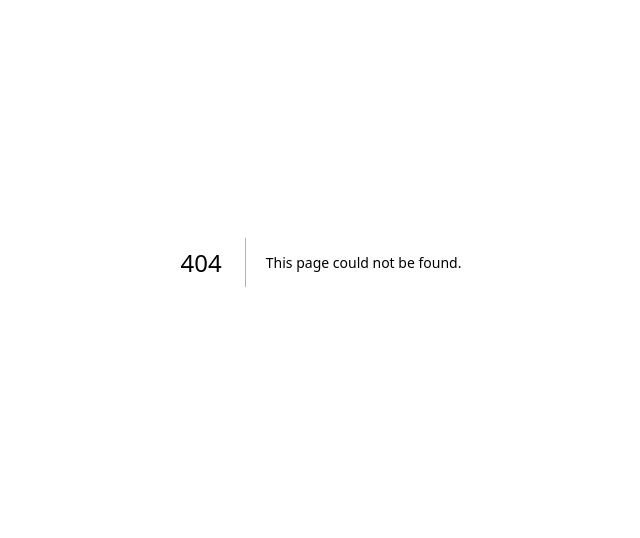
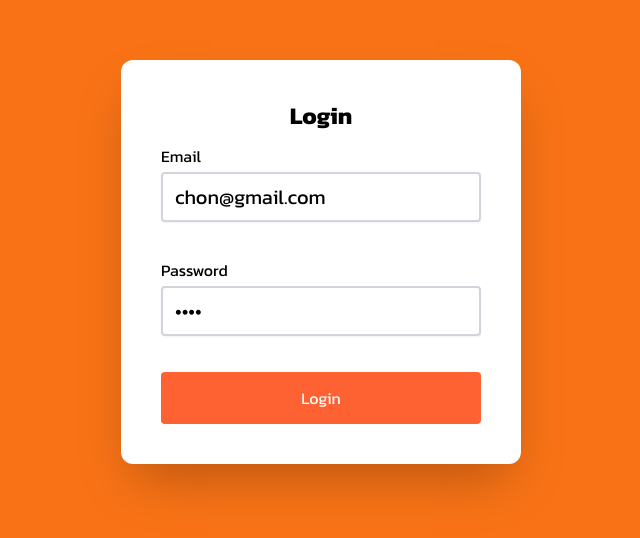
Before and after one commit to chon26909/next15-demo, a Next.js app: page /login in a window 1280 px wide. Before the commit this address had no page. Shown: the part 138-676 px from the top of the page, without its empty margins (319-959 px from the left). Built offline with nearby package versions, Linux system fonts and the light colour scheme.

Commit message:
login page

```diff
--- /dev/null
+++ b/src/app/(auth)/login/page.tsx
@@ -0,0 +1,74 @@
+'use client';
+import React, { useRef } from 'react';
+import Button from '@/components/button/ฺButton';
+import TextInput from '@/components/input/TextInput';
+import Text from '@/components/text/Text';
+import { signIn } from 'next-auth/react';
+import { useRouter } from 'next/navigation';
+
+const LoginPage = () => {
+    const router = useRouter();
+
+    const emailRef = useRef<HTMLInputElement>(null);
+    const passwordRef = useRef<HTMLInputElement>(null);
+
+    const handleLogin = async (event: React.FormEvent<HTMLFormElement>) => {
+        event.preventDefault();
+
+        const email = emailRef.current?.value;
+        const password = passwordRef.current?.value;
+
+        if (!email || !password) {
+            console.log('Please fill in both email and password');
+            return;
+        }
+
+        const result = await signIn('credentials', {
+            email,
+            password,
+            redirect: false,
+        });
+
+        console.log('result: ' + JSON.stringify(result));
+
+        if (result?.ok) {
+            console.log('Login successful!');
+            const url = String(result.url);
+            const callbackUrl = new URL(url).searchParams.get('callbackUrl') || '/';
+            router.push(callbackUrl);
+        } else {
+            console.log('Login failed:', result?.error);
+        }
+    };
+
+    return (
+        <div className='h-screen w-screen p-5 flex justify-center items-center bg-orange-500'>
+            <form onSubmit={handleLogin}>
+                <div className='max-w-[400px] bg-white rounded-xl shadow-2xl p-10'>
+                    <Text.Header className='mb-3 text-center'>Login</Text.Header>
+                    <TextInput
+                        ref={emailRef}
+                        label='Email'
+                        type='text'
+                        name='email'
+                        width='full'
+                        defaultValue='chon@gmail.com'
+                    />
+                    <TextInput
+                        ref={passwordRef}
+                        label='Password'
+                        type='password'
+                        name='password'
+                        width='full'
+                        defaultValue='1234'
+                    />
+                    <Button type='submit' variant='solid' width='full'>
+                        Login
+                    </Button>
+                </div>
+            </form>
+        </div>
+    );
+};
+
+export default LoginPage;
```
